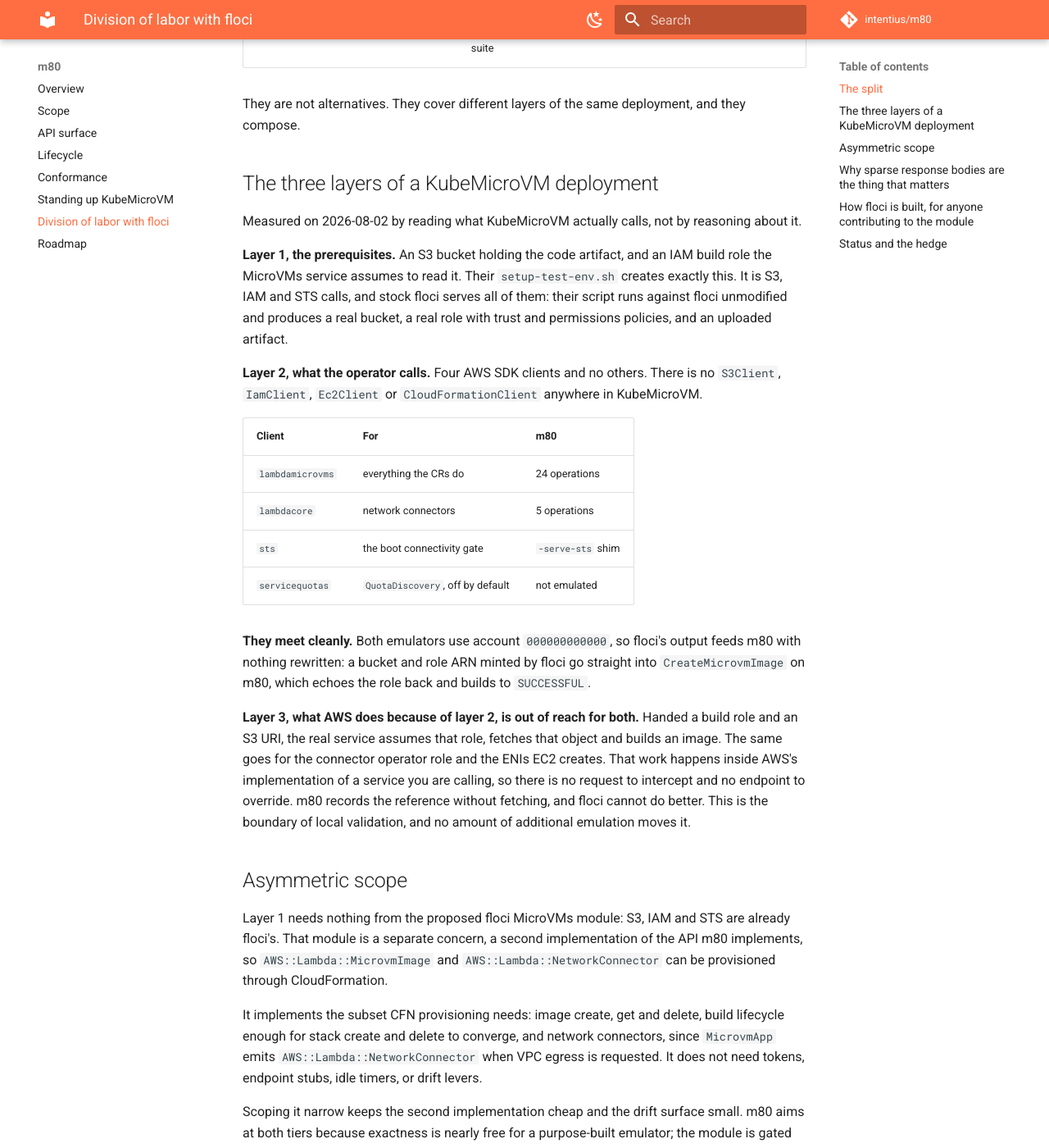
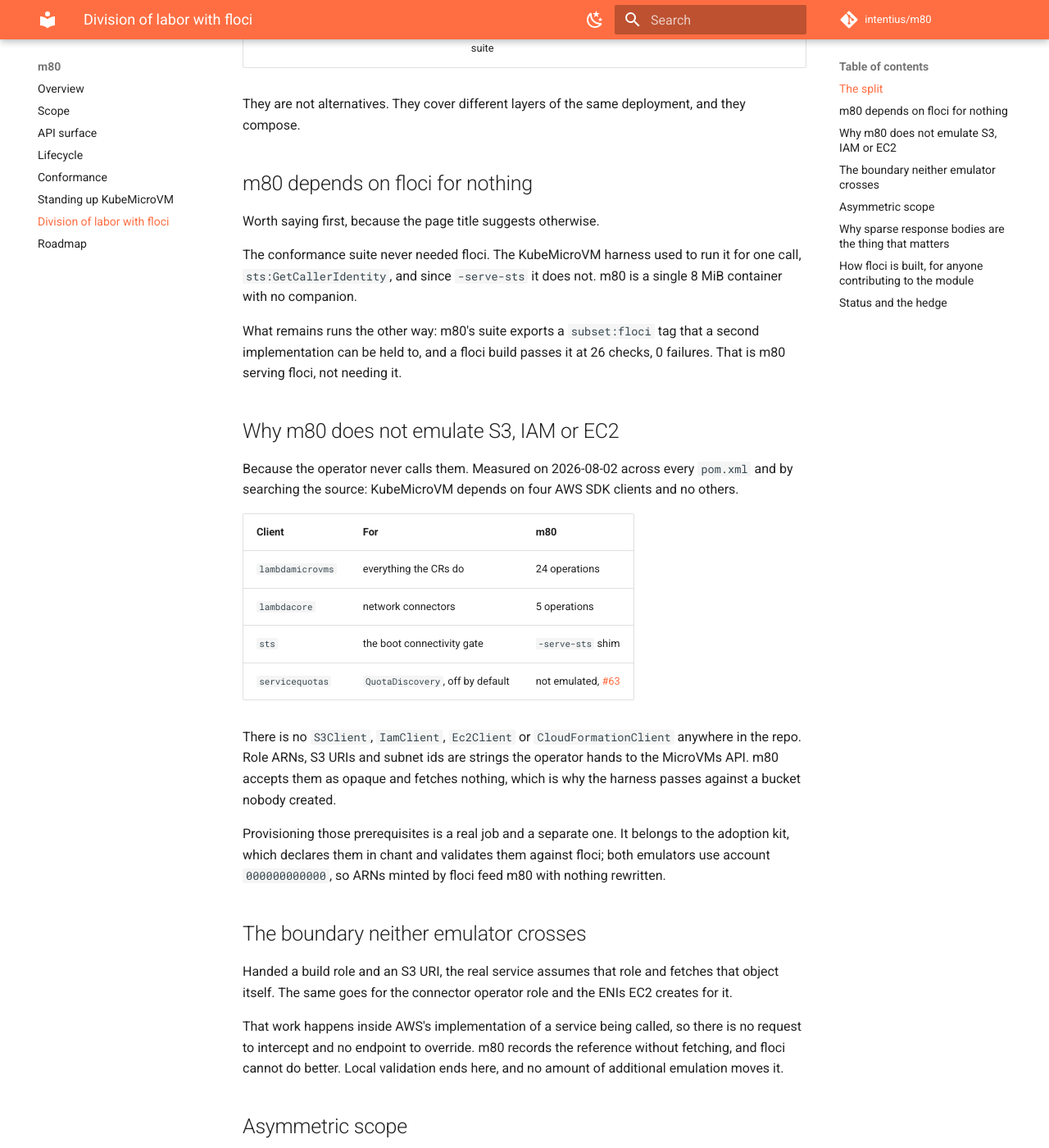
Before and after one commit to INTENTIUS/m80, an MkDocs documentation site: the page built from docs/floci.md, in a window 1280 px wide and 1400 px high, scrolled down 433 px. Shown: the whole window at 82% size. Built offline with MkDocs 1.6.1 and Material for MkDocs 9.7.7, drawn with Linux system fonts in a browser that asks for light colours; comment, search, counter and statistics services are not loaded; some of the changed text lies outside the part shown.

Commit message:
docs: state plainly that m80 depends on floci for nothing
The page is titled "division of labor with floci" and opened by describing
a split, which left the dependency direction to be inferred. It is worth
stating outright: the conformance suite never needed floci, the KubeMicroVM
harness stopped needing it at #59, and m80 is one 8 MiB container with no
companion. What remains runs the other way — m80's suite exports a
subset:floci tag a second implementation can be held to.

The three-layer deployment model added in #62 was correct and is mostly not
m80's story. What justifies m80's scope is narrower: the operator depends on
four AWS SDK clients and no others, and there is no S3, IAM, EC2 or
CloudFormation client anywhere in KubeMicroVM. Role ARNs and S3 URIs are
strings it hands to the MicroVMs API, so accepting them as opaque costs the
operator nothing. That fact now lives on the scope page too, since it is
what makes the refusals safe rather than merely convenient.

The layer that provisions those prerequisites belongs to the adoption kit,
which tracks it as INTENTIUS/kubemicrovm-ops#6, so this page points there
instead of telling the story itself.

Kept: the boundary neither emulator crosses. That one is m80's own honesty
about what it can never do, and a reader who does not meet it will assume
more coverage than exists.

```diff
--- a/docs/floci.md
+++ b/docs/floci.md
@@ -10,28 +10,38 @@
 
 They are not alternatives. They cover different layers of the same deployment, and they compose.
 
-## The three layers of a KubeMicroVM deployment
+## m80 depends on floci for nothing
 
-Measured on 2026-08-02 by reading what KubeMicroVM actually calls, not by reasoning about it.
+Worth saying first, because the page title suggests otherwise.
 
-**Layer 1, the prerequisites.** An S3 bucket holding the code artifact, and an IAM build role the MicroVMs service assumes to read it. Their `setup-test-env.sh` creates exactly this. It is S3, IAM and STS calls, and stock floci serves all of them: their script runs against floci unmodified and produces a real bucket, a real role with trust and permissions policies, and an uploaded artifact.
+The conformance suite never needed floci. The KubeMicroVM harness used to run it for one call, `sts:GetCallerIdentity`, and since `-serve-sts` it does not. m80 is a single 8 MiB container with no companion.
 
-**Layer 2, what the operator calls.** Four AWS SDK clients and no others. There is no `S3Client`, `IamClient`, `Ec2Client` or `CloudFormationClient` anywhere in KubeMicroVM.
+What remains runs the other way: m80's suite exports a `subset:floci` tag that a second implementation can be held to, and a floci build passes it at 26 checks, 0 failures. That is m80 serving floci, not needing it.
+
+## Why m80 does not emulate S3, IAM or EC2
+
+Because the operator never calls them. Measured on 2026-08-02 across every `pom.xml` and by searching the source: KubeMicroVM depends on four AWS SDK clients and no others.
 
 | Client | For | m80 |
 |---|---|---|
 | `lambdamicrovms` | everything the CRs do | 24 operations |
 | `lambdacore` | network connectors | 5 operations |
 | `sts` | the boot connectivity gate | `-serve-sts` shim |
-| `servicequotas` | `QuotaDiscovery`, off by default | not emulated |
+| `servicequotas` | `QuotaDiscovery`, off by default | not emulated, [#63](https://github.com/INTENTIUS/m80/issues/63) |
 
-**They meet cleanly.** Both emulators use account `000000000000`, so floci's output feeds m80 with nothing rewritten: a bucket and role ARN minted by floci go straight into `CreateMicrovmImage` on m80, which echoes the role back and builds to `SUCCESSFUL`.
+There is no `S3Client`, `IamClient`, `Ec2Client` or `CloudFormationClient` anywhere in the repo. Role ARNs, S3 URIs and subnet ids are strings the operator hands to the MicroVMs API. m80 accepts them as opaque and fetches nothing, which is why the harness passes against a bucket nobody created.
 
-**Layer 3, what AWS does because of layer 2, is out of reach for both.** Handed a build role and an S3 URI, the real service assumes that role, fetches that object and builds an image. The same goes for the connector operator role and the ENIs EC2 creates. That work happens inside AWS's implementation of a service you are calling, so there is no request to intercept and no endpoint to override. m80 records the reference without fetching, and floci cannot do better. This is the boundary of local validation, and no amount of additional emulation moves it.
+Provisioning those prerequisites is a real job and a separate one. It belongs to the adoption kit, which declares them in chant and validates them against floci; both emulators use account `000000000000`, so ARNs minted by floci feed m80 with nothing rewritten.
+
+## The boundary neither emulator crosses
+
+Handed a build role and an S3 URI, the real service assumes that role and fetches that object itself. The same goes for the connector operator role and the ENIs EC2 creates for it.
+
+That work happens inside AWS's implementation of a service being called, so there is no request to intercept and no endpoint to override. m80 records the reference without fetching, and floci cannot do better. Local validation ends here, and no amount of additional emulation moves it.
 
 ## Asymmetric scope
 
-Layer 1 needs nothing from the proposed floci MicroVMs module: S3, IAM and STS are already floci's. That module is a separate concern, a second implementation of the API m80 implements, so `AWS::Lambda::MicrovmImage` and `AWS::Lambda::NetworkConnector` can be provisioned through CloudFormation.
+The proposed floci MicroVMs module is a second implementation of the API m80 implements, so `AWS::Lambda::MicrovmImage` and `AWS::Lambda::NetworkConnector` can be provisioned through CloudFormation. Nothing about provisioning the prerequisites needs it: S3, IAM and STS are already floci's.
 
 It implements the subset CFN provisioning needs: image create, get and delete, build lifecycle enough for stack create and delete to converge, and network connectors, since `MicrovmApp` emits `AWS::Lambda::NetworkConnector` when VPC egress is requested. It does not need tokens, endpoint stubs, idle timers, or drift levers.
 
--- a/docs/scope.md
+++ b/docs/scope.md
@@ -27,6 +27,12 @@
 | Real S3 | The image source reference is recorded, not fetched |
 | Billing | Suspended-costs-nothing is a pricing fact, not wire behavior |
 
+## Why the refusals are safe for the operator
+
+KubeMicroVM depends on four AWS SDK clients and no others: `lambdamicrovms`, `lambdacore`, `sts` and `servicequotas`. There is no S3, IAM, EC2 or CloudFormation client anywhere in it. Role ARNs and S3 URIs are strings it hands to the MicroVMs API, so accepting them as opaque costs the operator nothing.
+
+The work those strings cause — the service assuming the role, fetching the object, building the image, EC2 creating ENIs — happens inside AWS and is unreachable by any emulator. See [division of labor with floci](floci.md).
+
 ## Fidelity anchors
 
 Wire shapes come from the AWS SDK service model. KubeMicroVM vendors the model JSON in `operator-aws-client/src/main/resources/codegen-resources/service-2.json`, and aws-sdk-go-v2 generates from the same source. Field parity with the generated Go client is the contract, mirroring mudflaps' fly-go rule.
```
Also changed, not shown: docs/index.md (+1 -1 lines).
